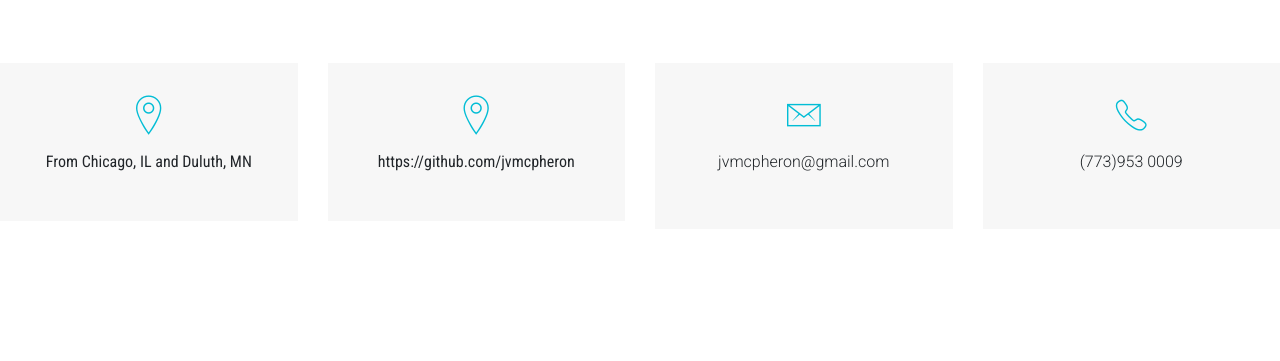
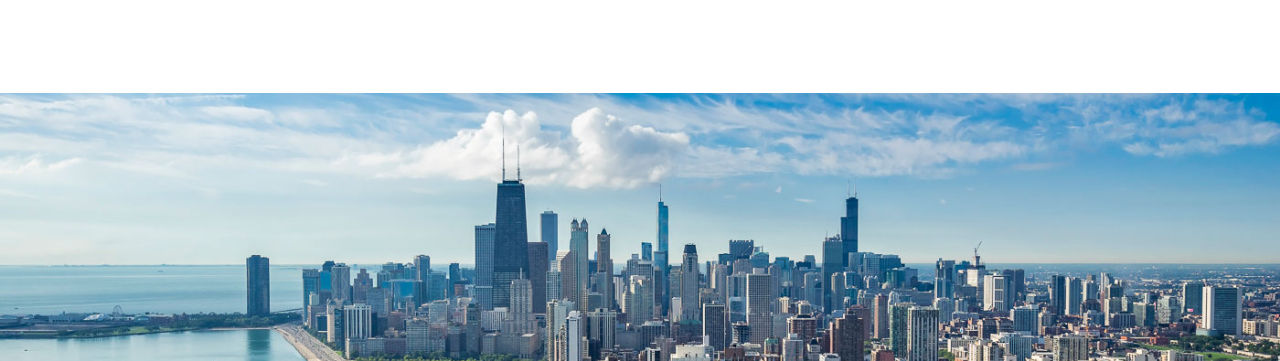
Before and after one commit to jvmcpheron/Bootstrap_Portfolio, a website: page theme/contact.html in a window 1280 px wide. Shown: the part 354-715 px from the top of the page. Drawn offline with Linux system fonts and the light colour scheme; files whose address does not match are found by name; a web font is replaced by a local one.

Commit message:
added contact image

```diff
--- a/theme/contact.html
+++ b/theme/contact.html
@@ -109,9 +109,9 @@
 <section id="contact-section">
 
 
-
     </div>
     <h1 class="ml-3">Contact Me</h1>
+    <img src="./images/chicago-pic.jpeg" id="chicago-pic"/>
     <div class="row address-details">
 
       <div class="col-lg-3 col-sm-6">
--- a/theme/css/style.css
+++ b/theme/css/style.css
@@ -10,6 +10,11 @@
 @import url(http://fonts.googleapis.com/css?family=Glegoo);
 body {
   font-family: "Roboto", sans-serif;
+}
+
+#chicago-pic{
+  padding-top: 100px;
+  width: 100%;
 }
 
 h1, h2, h3, h4, h5, h6 {
```
Also changed, not shown: theme/images/chicago-pic.jpeg (added).
